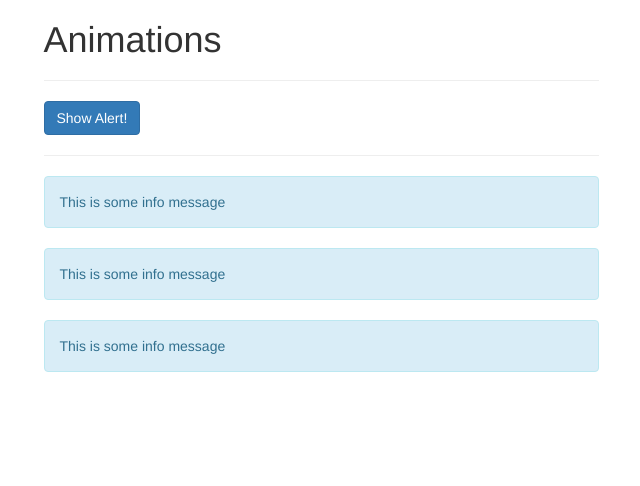
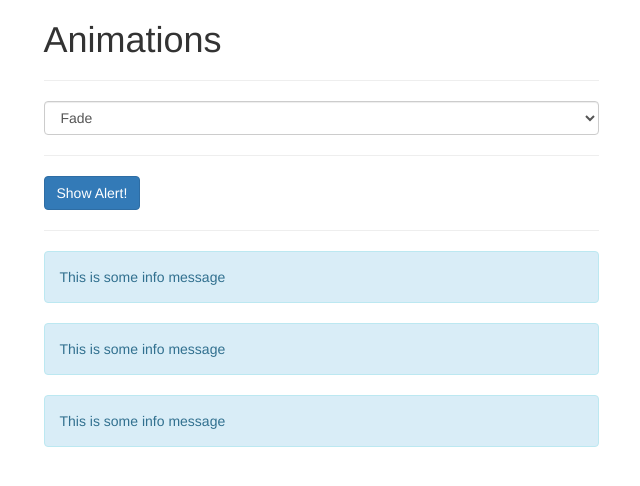
Before and after one commit to smarigowda/vuejs-cli-udemy, a Vue app: page / in a window 1280 px wide. Shown: the top 486 px of the page, without its empty margins (319-959 px from the left). Built offline with nearby package versions, Linux system fonts and the light colour scheme; a web font is replaced by a local one.

Commit message:
dynamically binding name

```diff
--- a/src/App.vue
+++ b/src/App.vue
@@ -4,9 +4,14 @@
             <div class="col-xs-12 col-sm-8 col-sm-offset-2 col-md-6 col-md-offset-3">
                 <h1>Animations</h1>
                 <hr>
+                <select v-model="alertAnimation" class="form-control">
+                  <option value="fade" >Fade</option>
+                  <option value="slide">Slide</option>
+                </select>
+                <hr>
                 <button class="btn btn-primary" @click="setButtonText()">{{ buttonText }}</button>
                 <hr>
-                <transition name="fade">
+                <transition :name="alertAnimation">
                   <div class="alert alert-info" v-show="show">This is some info message</div>
                 </transition>
                 <transition name="slide" type="animation" appear>
@@ -29,7 +34,8 @@
         data() {
             return {
                show: true,
-               buttonText: 'Show Alert!'
+               buttonText: 'Show Alert!',
+               alertAnimation: 'fade',
             }
         },
         methods: {
```
